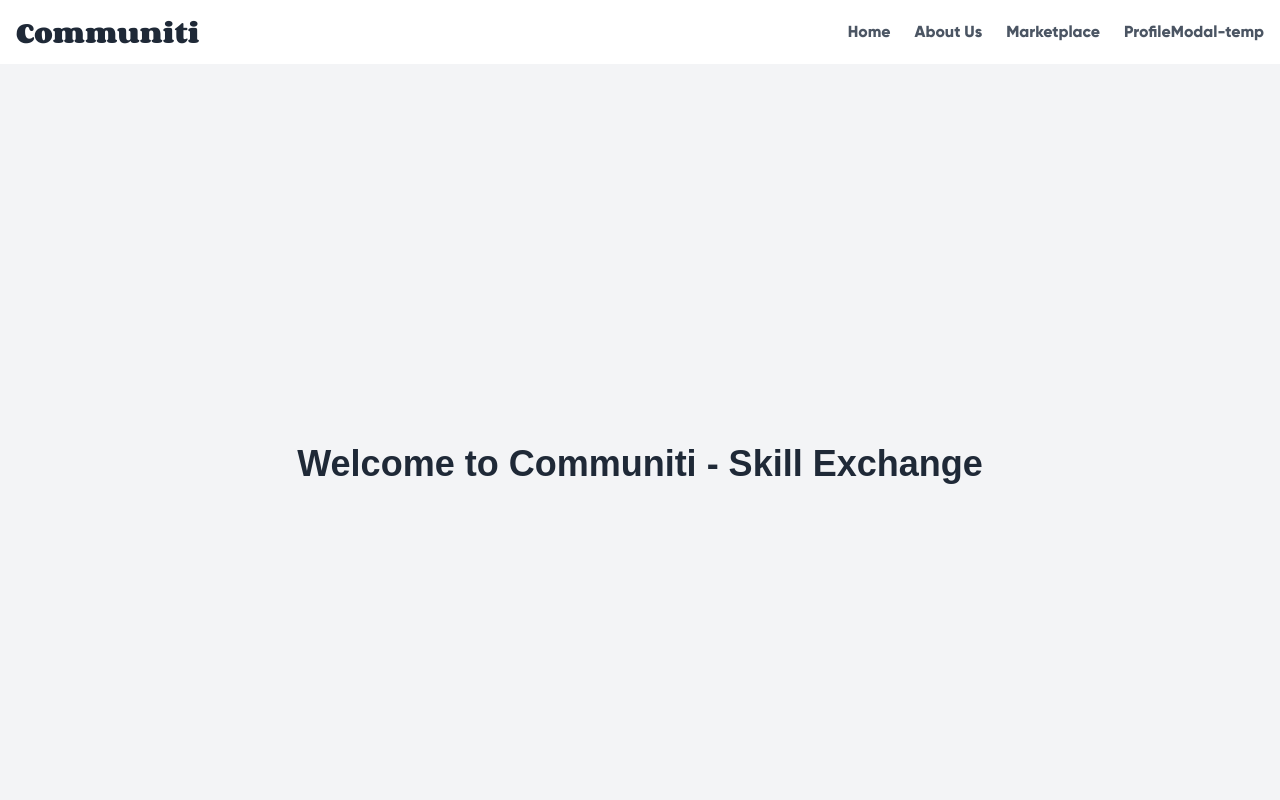
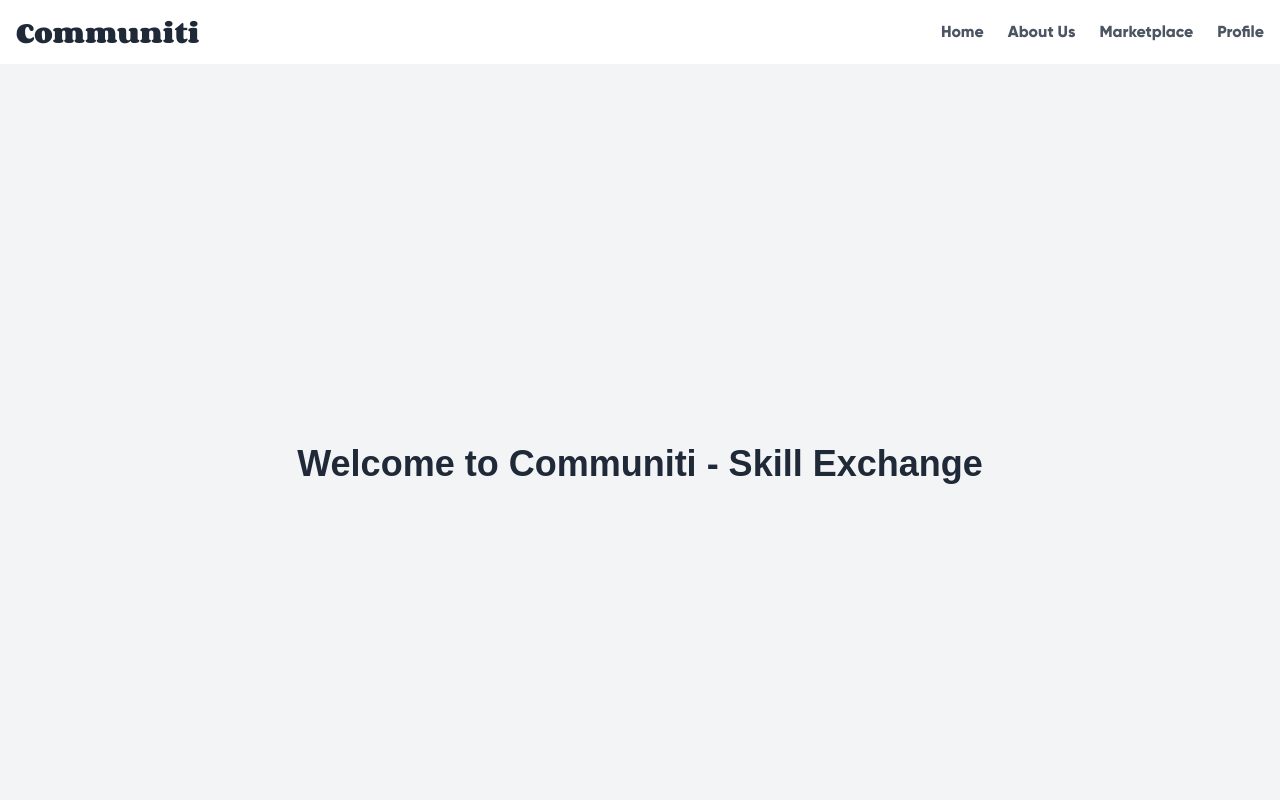
Before and after one commit to makeitMVPadmin/P4_Skill_Exchange, a React (Vite) app: page / in a window 1280 px wide. Shown: the top 800 px of the page. Built offline with nearby package versions, Linux system fonts and the light colour scheme.

Commit message:
removed the temporary link

```diff
--- a/src/components/Header/Header.tsx
+++ b/src/components/Header/Header.tsx
@@ -72,12 +72,6 @@ function Header() {
               >
                 Profile
               </Link>
-              <Link
-                to="/modal"
-                className="text-gray-600 hover:text-gray-900 font-gilroy"
-              >
-                Modal-temp
-              </Link>
             </li>
           </ul>
         </nav>
```
